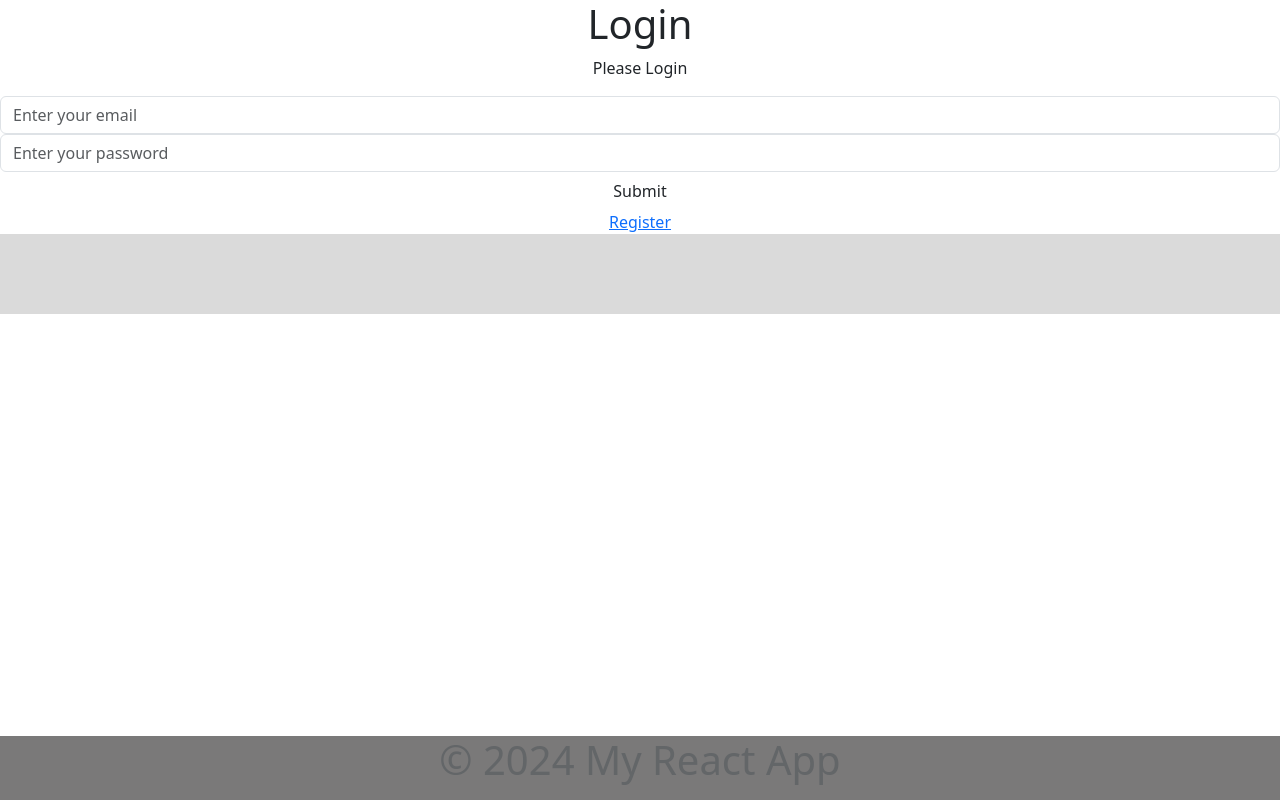
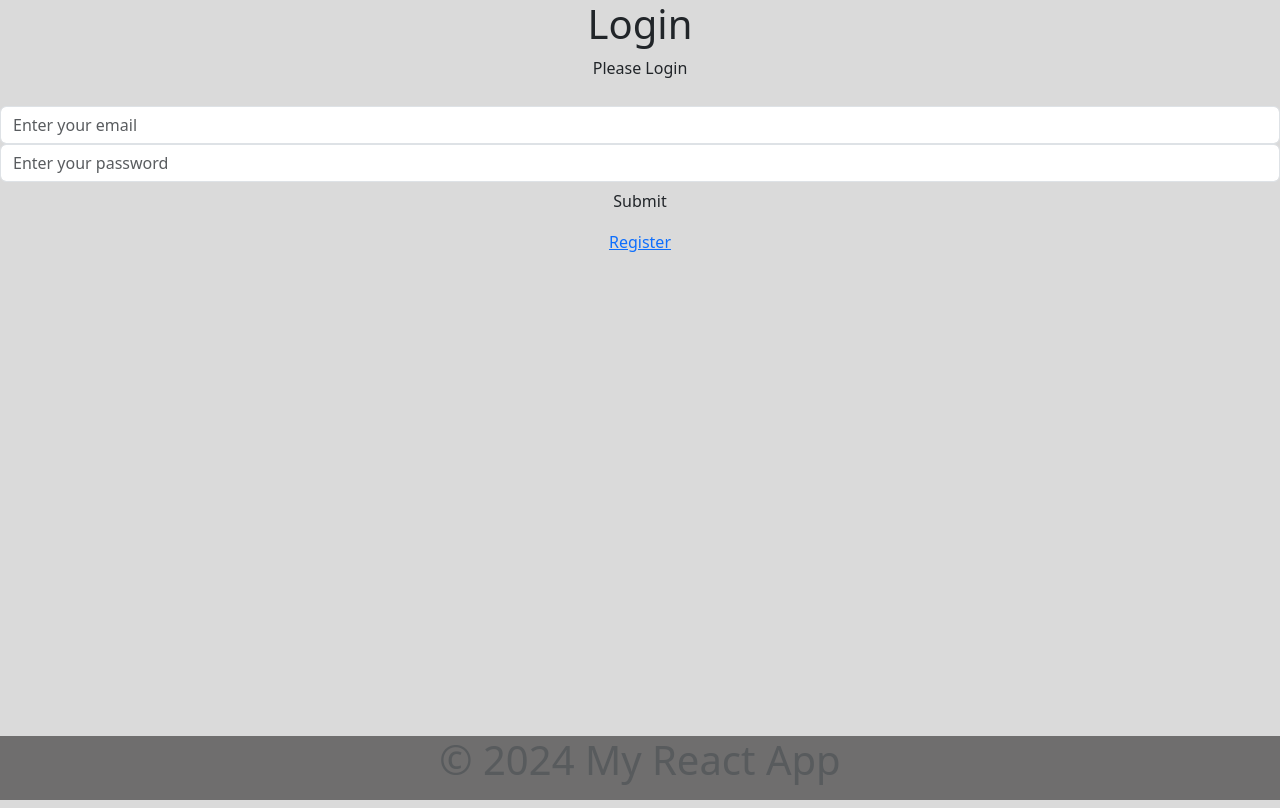
Before and after one commit to AhmedBenOthmen/ProjetGoMyCode, a React (Create React App) app in the folder front/: page /login in a window 1280 px wide. Built offline with nearby package versions, Linux system fonts and the light colour scheme.

Commit message:
final push

```diff
--- a/front/src/App.js
+++ b/front/src/App.js
@@ -10,7 +10,6 @@ import Register from "./components/Pages/Register.jsx";
 import Login from "./components/Pages/Login.jsx";
 import Admin from "./components/Pages/Admin.jsx";
 import Footer from "./components/Footer/Footer.jsx";
-import NavBar from "./components/NavBar/NavBar.jsx";
 
 function PrivateRoute({ children }) {
   const token = localStorage.getItem("token");
@@ -21,9 +20,22 @@ function PrivateRoute({ children }) {
 
   return children;
 }
+
+const AdminRoute = ({ children }) => {
+  const token = localStorage.getItem("token");
+  const userString = localStorage.getItem("user");
+  const user = userString ? JSON.parse(userString) : null;
+
+  if (!token || !user || !user.isAdmin) {
+    return <Navigate to="/login" />;
+  }
+
+  return children;
+};
+
 const PublicContainer = () => {
   return (
-    <div>
+    <div >
       <Routes>
         <Route path="/login" element={<Login />} />
         <Route path="/register" element={<Register />} />
@@ -31,10 +43,19 @@ const PublicContainer = () => {
     </div>
   );
 };
+
 const PrivateContainer = () => {
   return (
-    <div  style={{  backgroundColor: "#6b69693f" ,height:"100%", gap:"10px", display:"flex", flexDirection:"column"}}>
-      <div className="ContentWrapper" >
+    <div
+      style={{
+        backgroundColor: "#6b69693f",
+        height: "100%",
+        gap: "10px",
+        display: "flex",
+        flexDirection: "column",
+      }}
+    >
+      <div className="ContentWrapper">
         <Routes>
           <Route
             path="/"
@@ -63,24 +84,23 @@ const PrivateContainer = () => {
           <Route
             path="/admin"
             element={
-            <PrivateRoute>
+              <AdminRoute>
                 <Admin />
-            </PrivateRoute>
+              </AdminRoute>
             }
           />
         </Routes>
+        <Footer />
       </div>
-      <Footer />
     </div>
   );
 };
-//Admin route to do
+
 function App() {
   return (
     <div className="App">
-      <PublicContainer/>
-      <PrivateContainer/>
-
+      <PublicContainer />
+      <PrivateContainer />
       <ToastContainer />
     </div>
   );
--- a/front/src/components/Job/Job.jsx
+++ b/front/src/components/Job/Job.jsx
@@ -71,7 +71,7 @@ function Job({ job }) {
           <span className="text-comment">Location : {location}</span>
           {/* <Card.Text>Posted By: {postedBy}</Card.Text> */}
           <span className="text-date">
-            Created At: {new Date(createdAt).toLocaleString()}
+          Created At: {new Date(createdAt).toLocaleString()}
           </span>
           {/*<Button variant="primary">Apply</Button>*/}
         </div>
--- a/front/src/components/NavBar/NavBar.jsx
+++ b/front/src/components/NavBar/NavBar.jsx
@@ -2,10 +2,14 @@ import React from 'react';
 import { Container, Form, Button, Navbar, Nav } from 'react-bootstrap';
 import NavBarLogo from '../../assets/images/jobhub-high-resolution-logo-transparent.png';
 import { useNavBar } from './useNavBar';
-import './NavBar.css'
+import './NavBar.css';
 
-function NavBar({handleRefresh}) {
+function NavBar({ handleRefresh }) {
   const { searchQuery, handleSearch, onLogout } = useNavBar(handleRefresh);
+
+  // Get user data from localStorage
+  const userString = localStorage.getItem('user');
+  const user = userString ? JSON.parse(userString) : null;
 
   return (
     <Navbar expand="lg" style={{ backgroundColor: '#424040' }}>
@@ -15,18 +19,18 @@ function NavBar({handleRefresh}) {
         </Navbar.Brand>
         <Navbar.Toggle aria-controls="navbarScroll" />
         <Navbar.Collapse id="navbarScroll">
-        <Nav
-            className="me-auto my-2 my-lg-0"
-            style={{ maxHeight: "100px" }}
-            navbarScroll
-          >
+          <Nav className="me-auto my-2 my-lg-0" style={{ maxHeight: "100px" }} navbarScroll>
             <Nav.Link href="/" style={{ color: '#e65728' }}>Home</Nav.Link>
             <Nav.Link href="/profile" style={{ color: '#e65728' }}>Profile</Nav.Link>
             <Nav.Link href="/myjobs" style={{ color: '#e65728' }}>Post A Job</Nav.Link>
-            <Nav.Link href="/admin" style={{ color: '#e65728' }}>Admin Tab</Nav.Link>
+
+            {/* Conditionally render Admin Tab based on user's isAdmin status */}
+            {user && user.isAdmin && (
+              <Nav.Link href="/admin" style={{ color: '#e65728' }}>Admin Tab</Nav.Link>
+            )}
           </Nav>
         </Navbar.Collapse>
-        <Form className="d-flex" >
+        <Form className="d-flex">
           <Form.Control
             type="search"
             placeholder="Search"
@@ -34,10 +38,7 @@ function NavBar({handleRefresh}) {
             aria-label="Search"
             onChange={(e) => handleSearch(e.target.value)}
           />
-          {/* <Button onClick={handleSearch} variant="outline-success">
-            Search
-          </Button> */}
-          <Button onClick={onLogout} variant="outline-danger">logout</Button>
+          <Button onClick={onLogout} variant="outline-danger">Logout</Button>
         </Form>
       </Container>
     </Navbar>
--- a/front/src/components/NavBar/useNavBar.js
+++ b/front/src/components/NavBar/useNavBar.js
@@ -1,12 +1,11 @@
 import { useState } from 'react';
 import { useDispatch, useSelector } from 'react-redux';
 import { logout, reset } from '../../Redux/auth/authSlice';
-import useJobList from '../JobList/useJobList';
-import { useNavigate } from 'react-router-dom'; // Import useNavigate from react-router-dom
+import { useNavigate } from 'react-router-dom';
 
 export function useNavBar(handleRefresh) {
-  // const { handleRefresh } = useJobList();
-  const navigate = useNavigate(); // Use useNavigate from react-router-dom
+
+  const navigate = useNavigate();
   const dispatch = useDispatch();
   const { user } = useSelector((state) => state.auth);
 
@@ -14,8 +13,6 @@ export function useNavBar(handleRefresh) {
 
   const handleSearch = (query) => {
     handleRefresh({ title: query });
-    // console.log(query, 'search');
-    // console.log('1');
   };
 
   const onLogout = () => {
--- a/front/src/components/Pages/Home.jsx
+++ b/front/src/components/Pages/Home.jsx
@@ -1,7 +1,6 @@
 import React from 'react'
 import NavBar from '../NavBar/NavBar.jsx'
 import JobList from '../JobList/JobList.jsx'
-import Footer from '../Footer/Footer.jsx'
 import useJobList from '../JobList/useJobList.js'
 
 const Home = () => {
--- a/front/src/components/Pages/Login.jsx
+++ b/front/src/components/Pages/Login.jsx
@@ -50,7 +50,14 @@ const Login = () => {
     return <Spinner/>
   }
   return (
-    <>
+    <div style={{
+      backgroundColor: "#6b69693f",
+      height: "91vh",
+      gap: "10px",
+      display: "flex",
+      flexDirection: "column",
+    }}>
+
       <section className="heading">
         <h1>Login</h1>
         <p>Please Login</p>
@@ -87,7 +94,8 @@ const Login = () => {
         </form>
       </section>
       <Link to="/register">Register</Link>
-    </>
+
+    </div>
   );
 };
 
--- a/front/src/components/Pages/Register.jsx
+++ b/front/src/components/Pages/Register.jsx
@@ -52,7 +52,14 @@ const Register = () => {
   }
 
   return (
-    <>
+    <div style={{
+      backgroundColor: "#6b69693f",
+      height: "91vh",
+      gap: "10px",
+      display: "flex",
+      flexDirection: "column",
+    }}>
+
       <section className="heading">
         <h1>Register</h1>
         <p>Please Create an account</p>
@@ -99,7 +106,8 @@ const Register = () => {
         </form>
       </section>
       <Link to="/login">Login</Link>
-    </>
+
+    </div>
   );
 };
 
```
Lines whose indentation alone changed are shown as unchanged.
